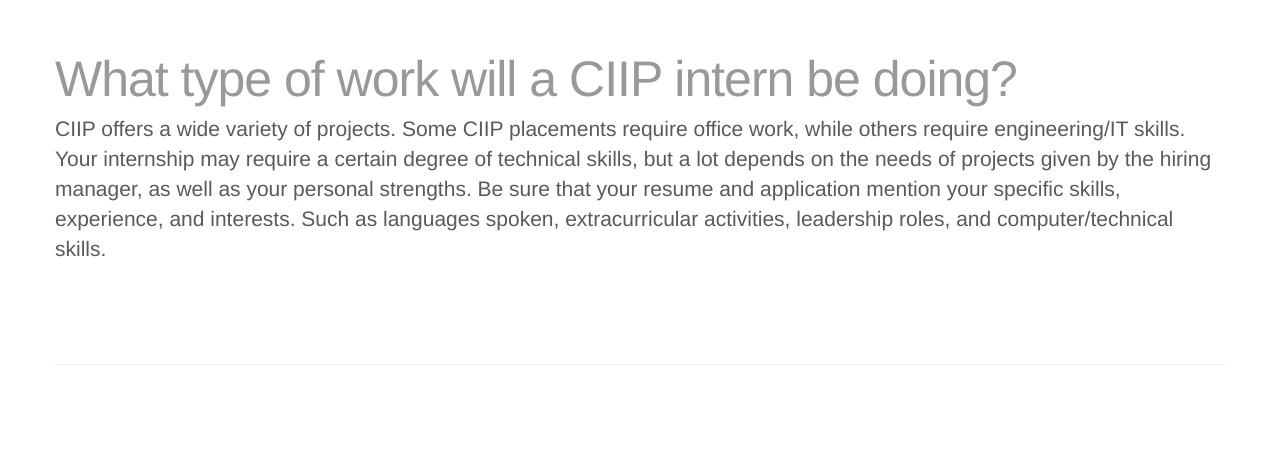
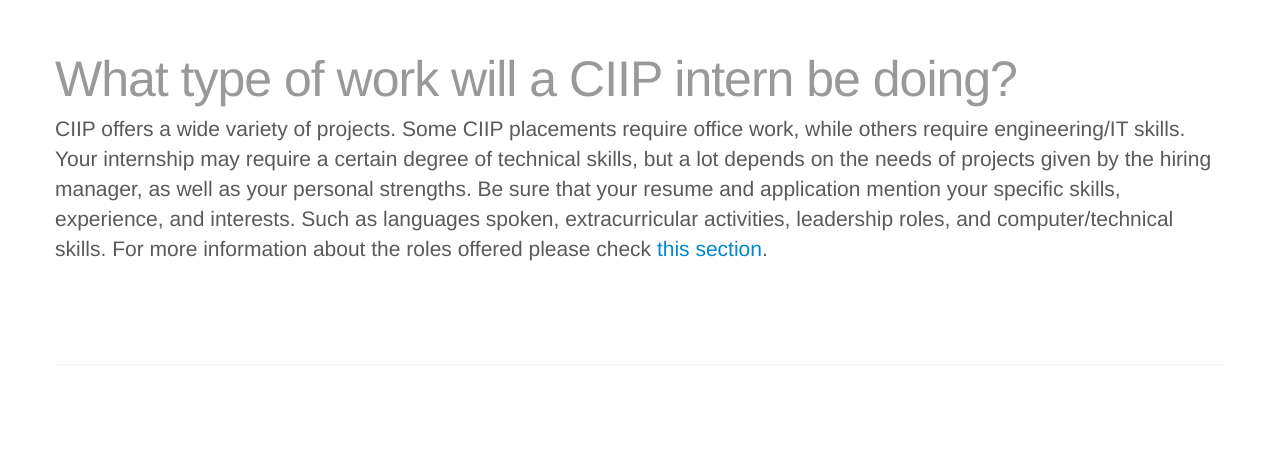
Before and after one commit to fraferra/ciip, a Django app: page /ciip/faq/ in a window 1280 px wide. Shown: the part 2037-2497 px from the top of the page. Run offline with Django 3.2, Linux system fonts and the light colour scheme; some libraries are stand-ins or nearby versions.

Commit message:
update html faq

```diff
--- a/ciip/templates/ciip/faq.html
+++ b/ciip/templates/ciip/faq.html
@@ -422,7 +422,7 @@
 
       <div id="3" class="featurette">
         <h2 class="featurette-heading"><span class="muted">What type of work will a CIIP intern be doing? </span></h2>
-        <p class="lead">CIIP offers a wide variety of projects. Some CIIP placements require office work, while others require engineering/IT skills. Your internship may require a certain degree of technical skills, but a lot depends on the needs of projects given by the hiring manager, as well as your personal strengths. Be sure that your resume and application mention your specific skills, experience, and interests. Such as languages spoken, extracurricular activities, leadership roles, and computer/technical skills.</p>
+        <p class="lead">CIIP offers a wide variety of projects. Some CIIP placements require office work, while others require engineering/IT skills. Your internship may require a certain degree of technical skills, but a lot depends on the needs of projects given by the hiring manager, as well as your personal strengths. Be sure that your resume and application mention your specific skills, experience, and interests. Such as languages spoken, extracurricular activities, leadership roles, and computer/technical skills. For more information about the roles offered please check <a href="/ciip/current_project/">this section</a>.</p>
       </div>
 
       <hr class="featurette-divider">
```
